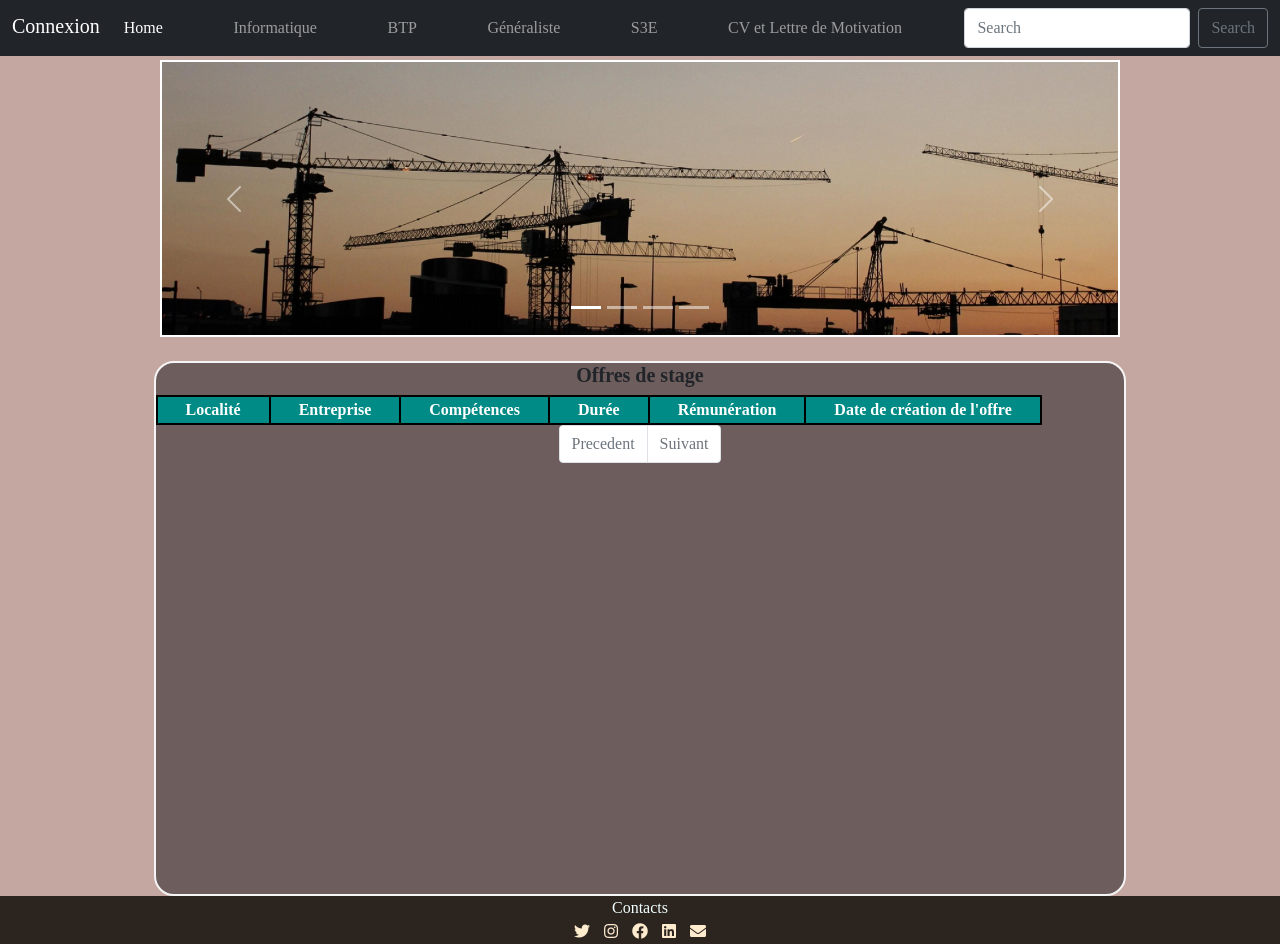
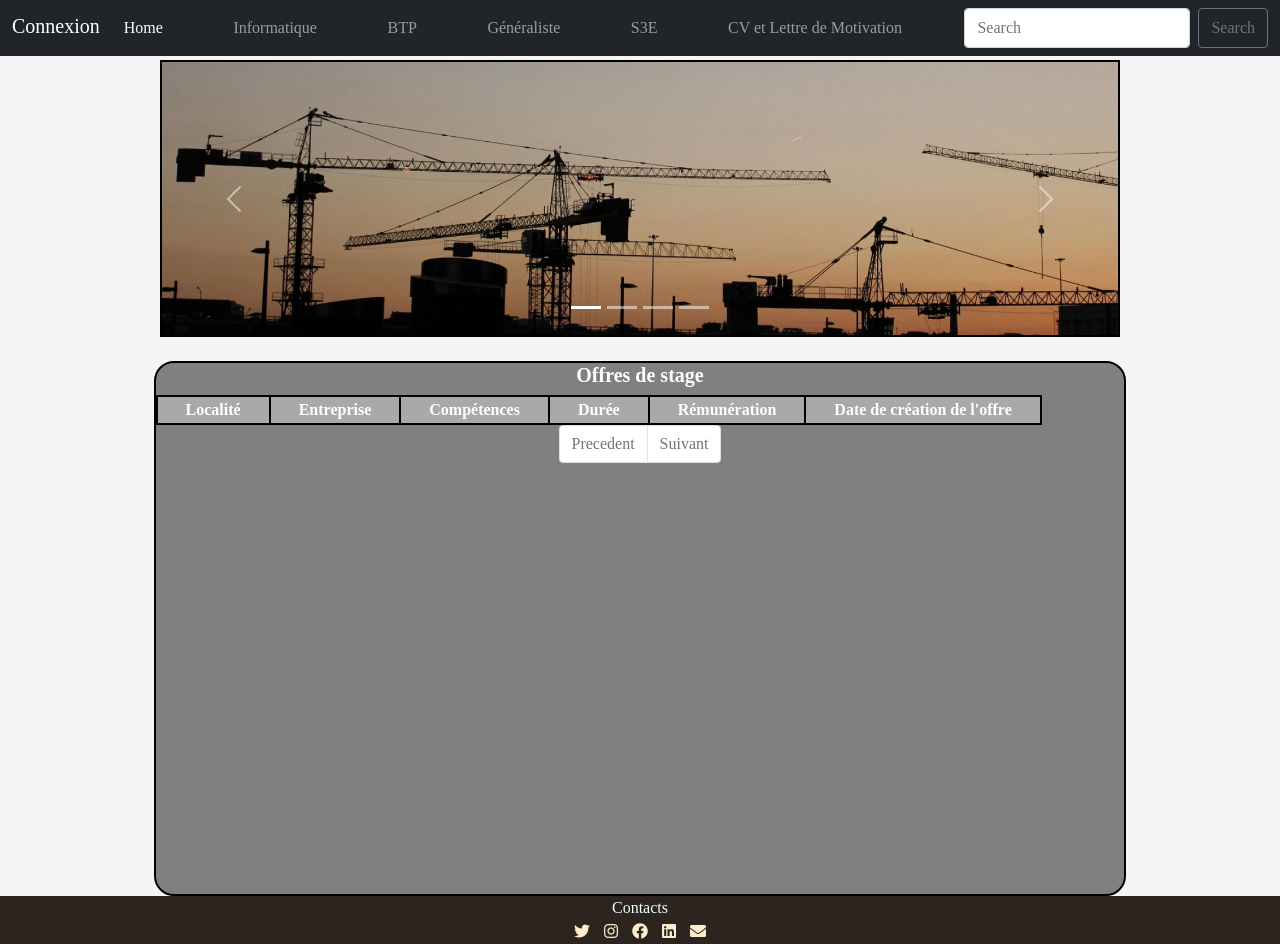
Before and after one commit to mrgotier256/ThomasLePD, a PHP site: page /mainpage/mainPage.php in a window 1280 px wide. Run offline with PHP 8.4, Linux system fonts and the light colour scheme; data that the repository does not hold is empty.

Commit message:
Tentative de faire du CSS sur la main page

```diff
--- a/mainpage/mainPage.css
+++ b/mainpage/mainPage.css
@@ -1,15 +1,16 @@
 section {
     height: 535px;
     overflow: auto;
-    background-color: #6d5d5d;
-    border: 2px solid whitesmoke;
+    background-color: grey;
+    border: 2px solid black;
     border-radius: 20px;
+    color: white;
 }
 
 #mainCarousel {
     width: 75%;
     margin: auto;
-    border: 2px solid white;
+    border: 2px solid black;
 }
 
 html,
@@ -20,7 +21,7 @@ body {
 }
 
 main {
-    background-color: #c5a7a1;
+    background-color: whitesmoke;
     padding: 0;
     padding-top: 60px;
 }
@@ -40,8 +41,8 @@ footer a {
 }
 
 .bdd {
-    background-color: #a78c86;
-    border: 2px solid whitesmoke;
+    background-color: whitesmoke;
+    border: 2px solid black;
     border-radius: 20px;
     padding: 4px;
     margin: 5px;
@@ -54,7 +55,7 @@ footer a {
 
 .decol {
     color: rgb(255, 255, 255);
-    background-color: rgb(0, 139, 134);
+    background-color: darkgrey;
     border: 2px black solid;
     padding-left: 28px;
     padding-right: 28px;
```
